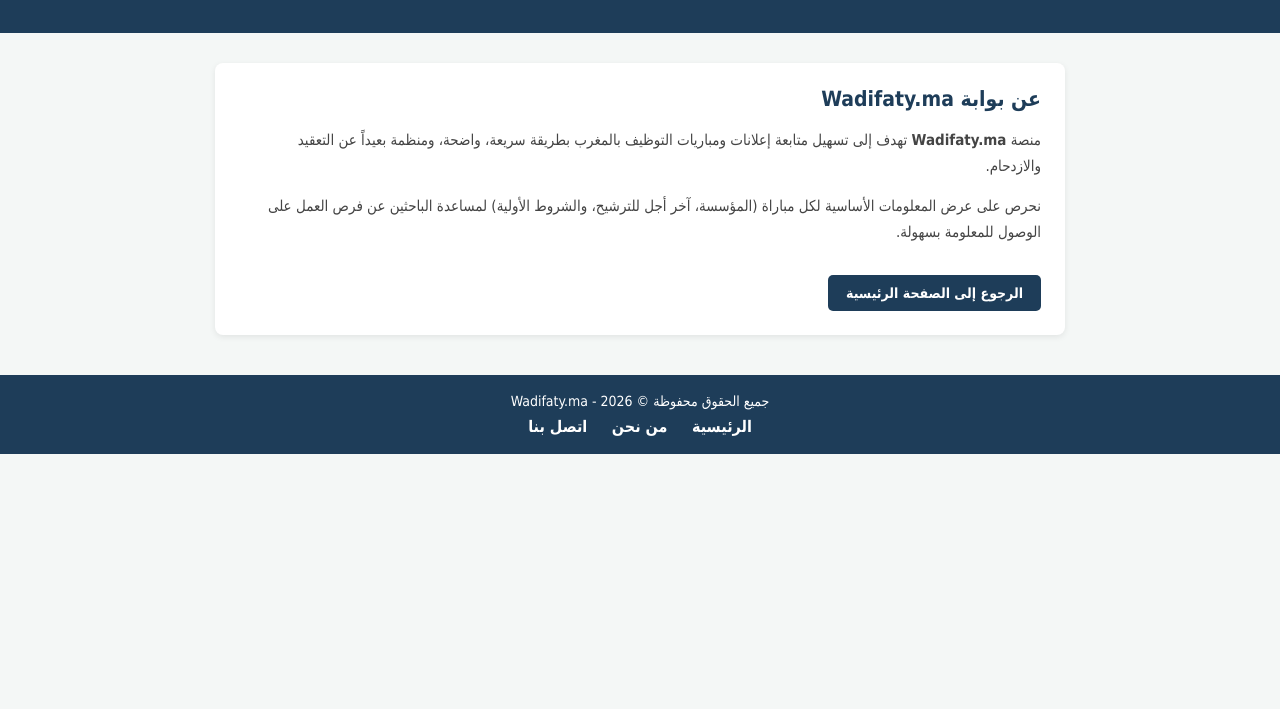
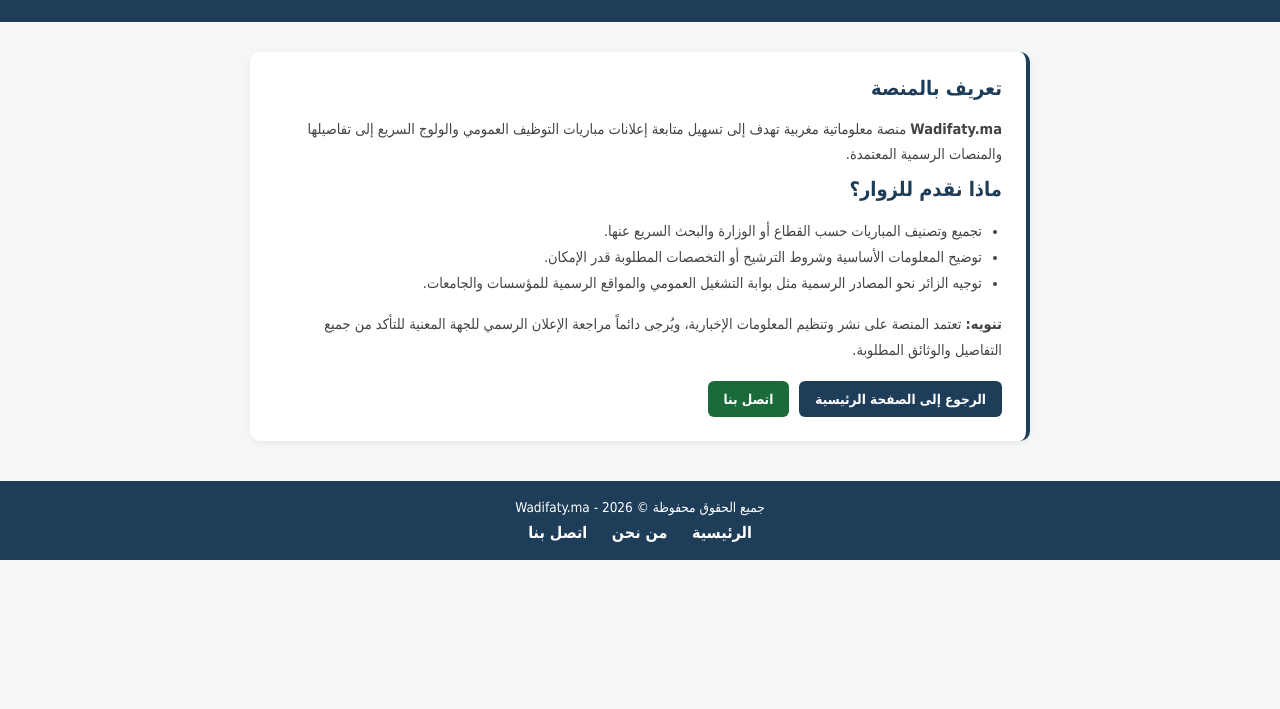
Before and after one commit to med00ell00-glitch/wadifaty, a website: page about.html in a window 1280 px wide. Shown: the part 91-800 px from the top of the page. Drawn offline with Linux system fonts and the light colour scheme.

Commit message:
Update about.html

```diff
--- a/about.html
+++ b/about.html
@@ -4,7 +4,9 @@
     <meta charset="UTF-8">
     <meta name="viewport" content="width=device-width, initial-scale=1.0">
     <title>من نحن - Wadifaty.ma</title>
+    <link rel="icon" href="data:,">
     <style>
+        * { box-sizing: border-box; }
         body {
             font-family: Tahoma, sans-serif;
             background-color: #f4f7f6;
@@ -15,58 +17,68 @@
         header {
             background-color: #1e3d59;
             color: white;
-            padding: 20px;
+            padding: 26px 15px;
             text-align: center;
         }
-        header h1 {
-            margin: 0;
-            font-size: 28px;
-        }
+        header h1 { margin: 0; font-size: 30px; }
+        header p { margin: 8px 0 0; font-size: 15px; }
         .container {
-            width: 88%;
-            max-width: 850px;
+            width: 90%;
+            max-width: 780px;
             margin: 30px auto;
         }
         .card {
-            background-color: white;
+            background: white;
             padding: 24px;
-            border-radius: 8px;
-            box-shadow: 0 2px 6px rgba(0, 0, 0, 0.08);
+            border-radius: 10px;
+            box-shadow: 0 2px 6px rgba(0,0,0,0.06);
+            border-right: 4px solid #1e3d59;
         }
         .card h2 {
             margin-top: 0;
             color: #1e3d59;
-            font-size: 21px;
+            font-size: 20px;
         }
         .card p {
             color: #444;
-            font-size: 15px;
-            line-height: 1.7;
+            line-height: 1.75;
+            font-size: 14.5px;
+            margin: 10px 0;
+        }
+        .card ul {
+            color: #444;
+            line-height: 1.8;
+            font-size: 14.5px;
+            padding-right: 20px;
+            margin: 10px 0 16px;
+        }
+        .actions {
+            display: flex;
+            gap: 10px;
+            flex-wrap: wrap;
+            margin-top: 18px;
         }
         .btn {
             display: inline-block;
-            margin-top: 15px;
-            padding: 10px 18px;
-            background-color: #1e3d59;
+            padding: 10px 16px;
+            background: #1e3d59;
             color: white;
             text-decoration: none;
-            border-radius: 5px;
+            border-radius: 6px;
             font-weight: bold;
-            font-size: 14px;
+            font-size: 13.5px;
+        }
+        .btn-secondary {
+            background: #1b6b3a;
         }
         footer {
-            background-color: #1e3d59;
+            background: #1e3d59;
             color: white;
             text-align: center;
-            padding: 18px;
+            padding: 18px 15px;
             margin-top: 40px;
         }
-        footer a {
-            color: white;
-            text-decoration: none;
-            margin: 0 10px;
-            font-weight: bold;
-        }
+        footer a { color: white; text-decoration: none; margin: 0 10px; font-weight: bold; }
     </style>
 </head>
 <body>
@@ -77,15 +89,27 @@
 
     <div class="container">
         <div class="card">
-            <h2>عن بوابة Wadifaty.ma</h2>
-            <p>منصة <strong>Wadifaty.ma</strong> تهدف إلى تسهيل متابعة إعلانات ومباريات التوظيف بالمغرب بطريقة سريعة، واضحة، ومنظمة بعيداً عن التعقيد والازدحام.</p>
-            <p>نحرص على عرض المعلومات الأساسية لكل مباراة (المؤسسة، آخر أجل للترشيح، والشروط الأولية) لمساعدة الباحثين عن فرص العمل على الوصول للمعلومة بسهولة.</p>
-            <a href="index.html" class="btn">الرجوع إلى الصفحة الرئيسية</a>
+            <h2>تعريف بالمنصة</h2>
+            <p><strong>Wadifaty.ma</strong> منصة معلوماتية مغربية تهدف إلى تسهيل متابعة إعلانات مباريات التوظيف العمومي والولوج السريع إلى تفاصيلها والمنصات الرسمية المعتمدة.</p>
+
+            <h2>ماذا نقدم للزوار؟</h2>
+            <ul>
+                <li>تجميع وتصنيف المباريات حسب القطاع أو الوزارة والبحث السريع عنها.</li>
+                <li>توضيح المعلومات الأساسية وشروط الترشيح أو التخصصات المطلوبة قدر الإمكان.</li>
+                <li>توجيه الزائر نحو المصادر الرسمية مثل بوابة التشغيل العمومي والمواقع الرسمية للمؤسسات والجامعات.</li>
+            </ul>
+
+            <p><strong>تنويه:</strong> تعتمد المنصة على نشر وتنظيم المعلومات الإخبارية، ويُرجى دائماً مراجعة الإعلان الرسمي للجهة المعنية للتأكد من جميع التفاصيل والوثائق المطلوبة.</p>
+
+            <div class="actions">
+                <a href="index.html" class="btn">الرجوع إلى الصفحة الرئيسية</a>
+                <a href="contact.html" class="btn btn-secondary">اتصل بنا</a>
+            </div>
         </div>
     </div>
 
     <footer>
-        <p style="margin: 0 0 8px; font-size: 14px;">جميع الحقوق محفوظة &copy; 2026 - Wadifaty.ma</p>
+        <p style="margin: 0 0 8px; font-size: 13.5px;">جميع الحقوق محفوظة &copy; 2026 - Wadifaty.ma</p>
         <div>
             <a href="index.html">الرئيسية</a>
             <a href="about.html">من نحن</a>
```
